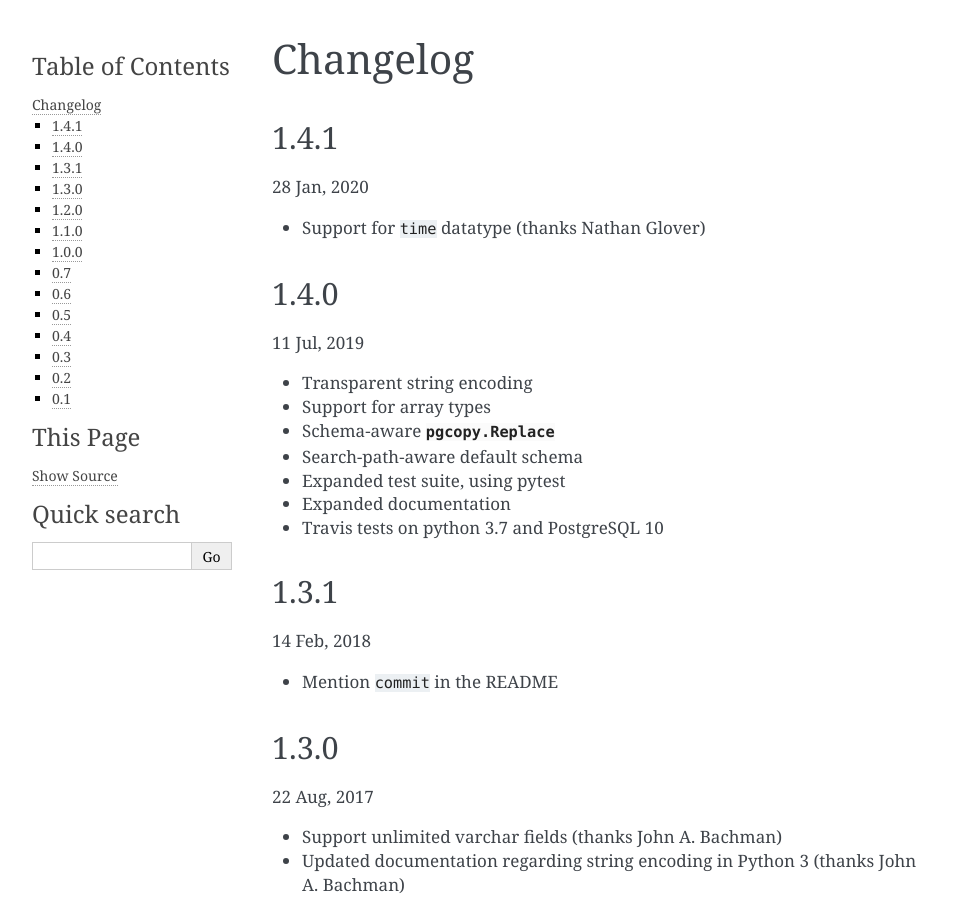
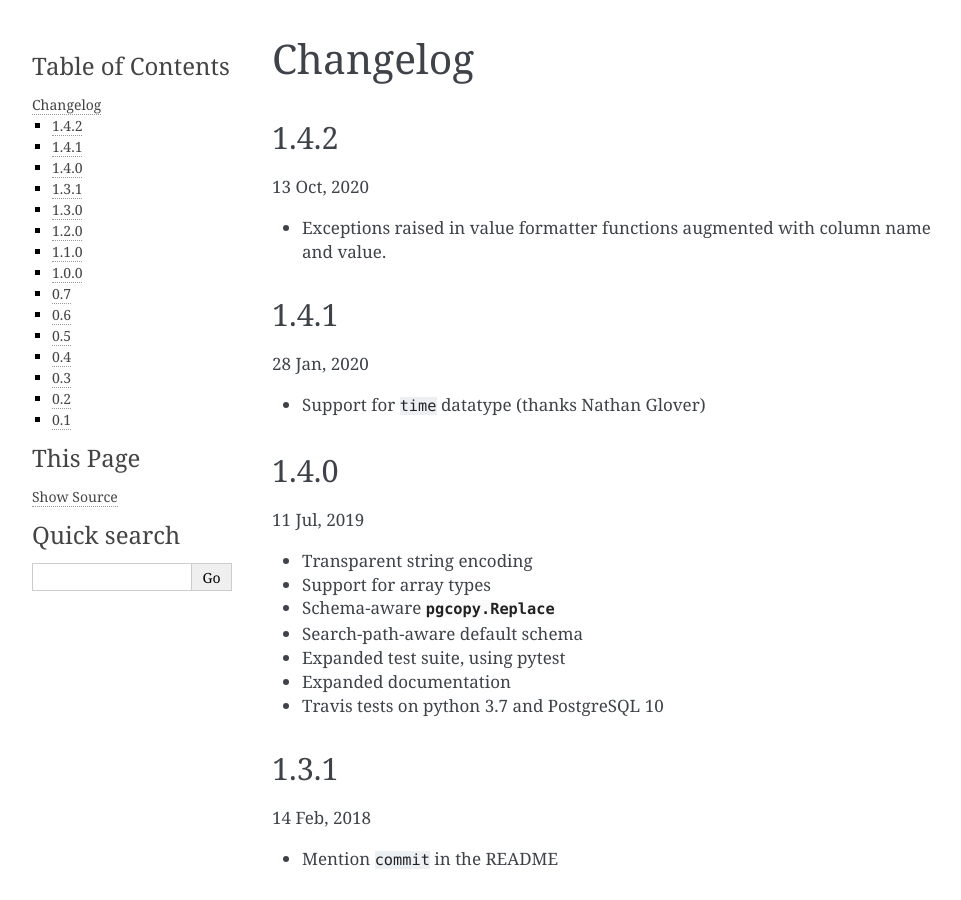
Before and after one commit to altaurog/pgcopy, a Sphinx documentation site: the page built from docs/changelog.rst, in a window 1280 px wide and 900 px high. Shown: the whole window, without its empty margins (148-1109 px from the left). Built offline with Sphinx 7.4.7, drawn with Linux system fonts in a browser that asks for light colours.

Commit message:
chore: version 1.4.2

```diff
--- a/CHANGELOG.rst
+++ b/CHANGELOG.rst
@@ -1,5 +1,12 @@
 Changelog
 -----------
+1.4.2
+"""""
+13 Oct, 2020
+
+* Exceptions raised in value formatter functions augmented
+  with column name and value.
+
 1.4.1
 """""
 28 Jan, 2020
--- a/docs/conf.py
+++ b/docs/conf.py
@@ -22,7 +22,7 @@ copyright = '2020, Aryeh Leib Taurog'
 author = 'Aryeh Leib Taurog'
 
 # The full version, including alpha/beta/rc tags
-release = '1.4.1'
+release = '1.4.2'
 master_doc = 'index'
 
 # -- General configuration ---------------------------------------------------
--- a/pgcopy/version.py
+++ b/pgcopy/version.py
@@ -1 +1 @@
-__version__ = '1.4.1'
+__version__ = '1.4.2'
```
